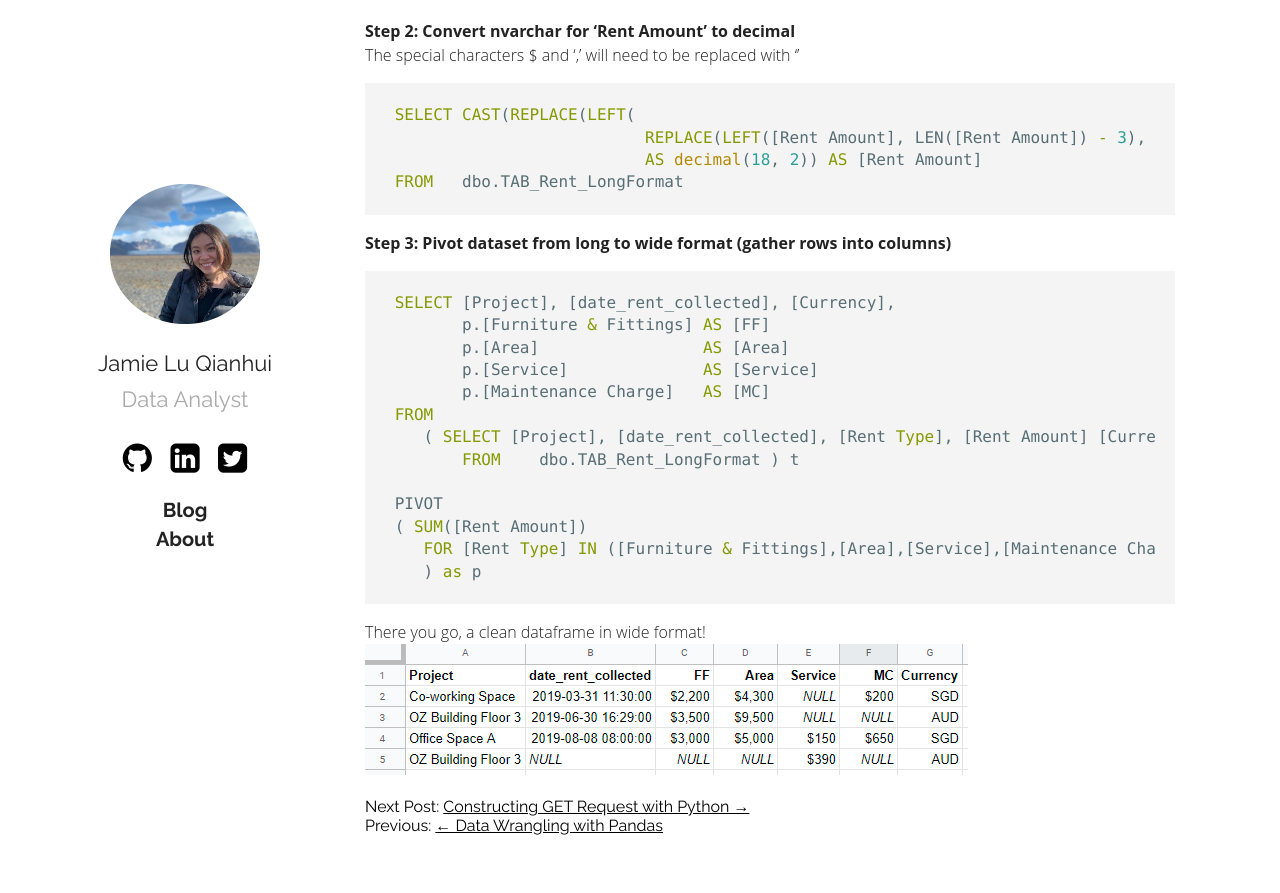
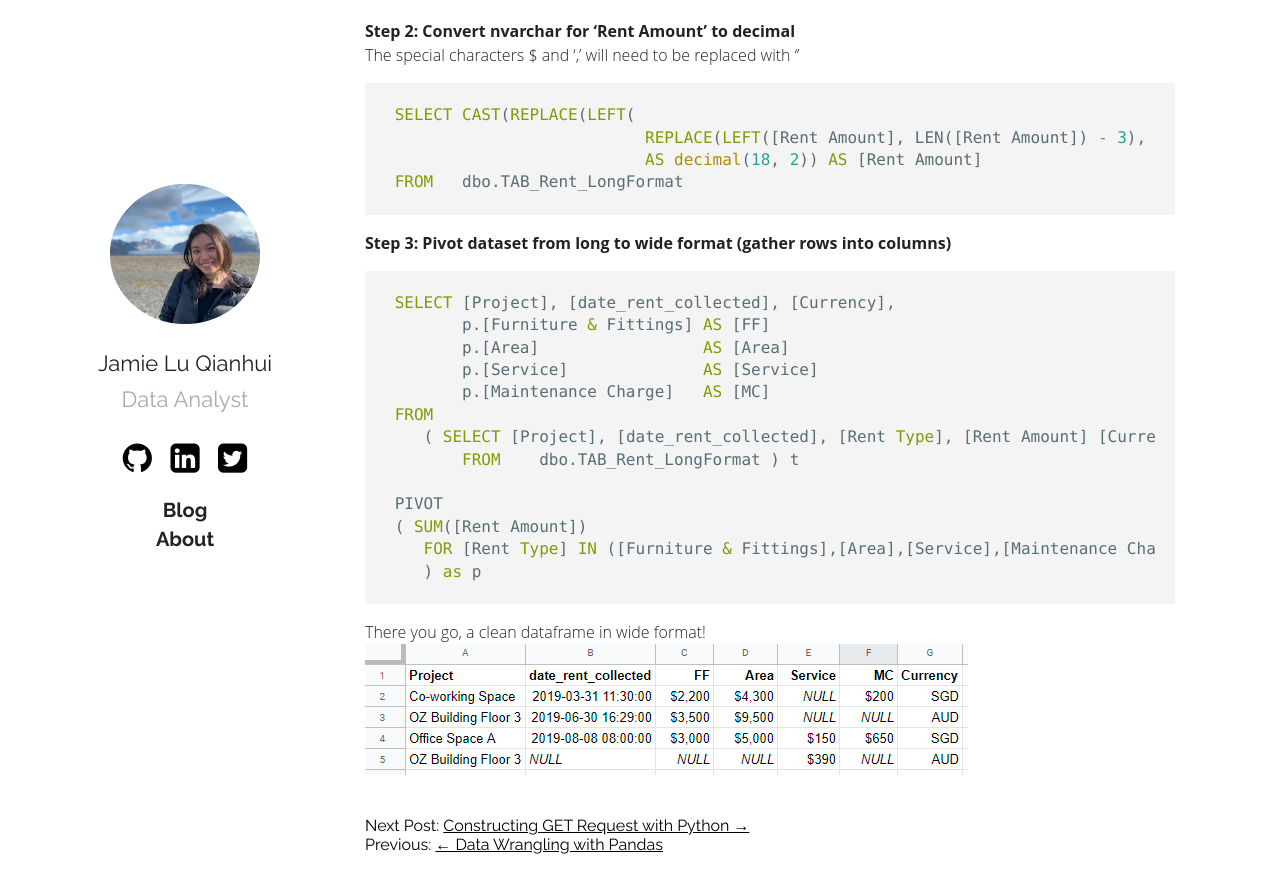
Before and after one commit to jamieqianhui/jamieqianhui.github.io, a Jekyll site: the page built from _posts/2019-06-05-Data-Wrangling-using-tSQL.markdown, in a window 1280 px wide and 900 px high, scrolled down 1456 px. Shown: the top 893 px of the window. Built offline with Jekyll 4.4.1, drawn with Linux system fonts in a browser that asks for light colours.

Commit message:
add page navigation

```diff
--- a/_layouts/post.html
+++ b/_layouts/post.html
@@ -23,7 +23,7 @@
 
 <div class="page-navigation">
   {% if page.next.url %}
-    Next Post: <a class="next"href="{{page.next.url | relative_url}}">{{page.next.title}} &rarr;</a><br>
+   <br> Next Post: <a class="next"href="{{page.next.url | relative_url}}">{{page.next.title}} &rarr;</a><br>
   {% endif %}
 
   {% if page.previous.url %}
```
